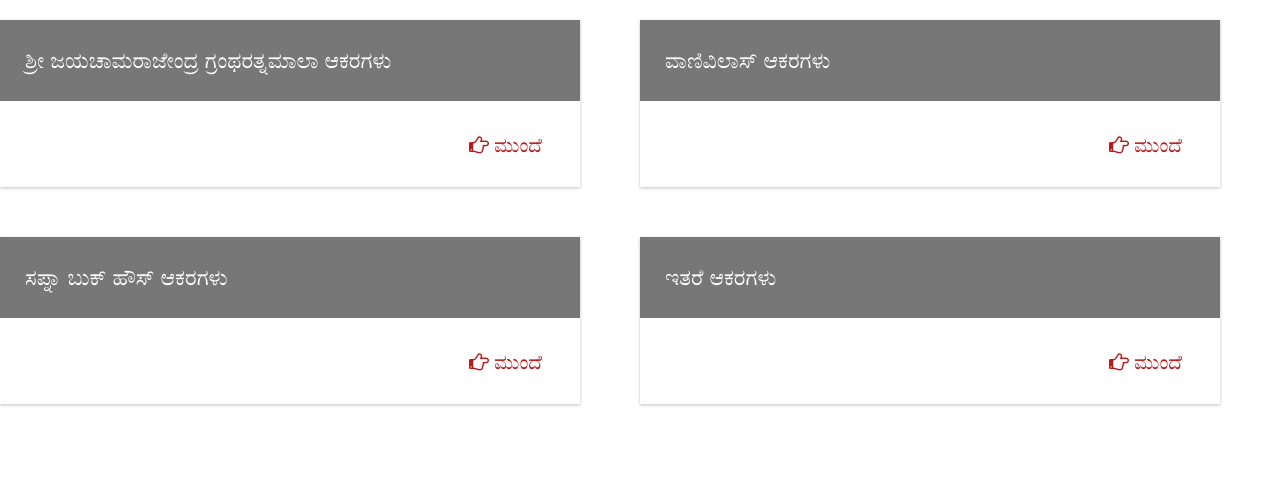
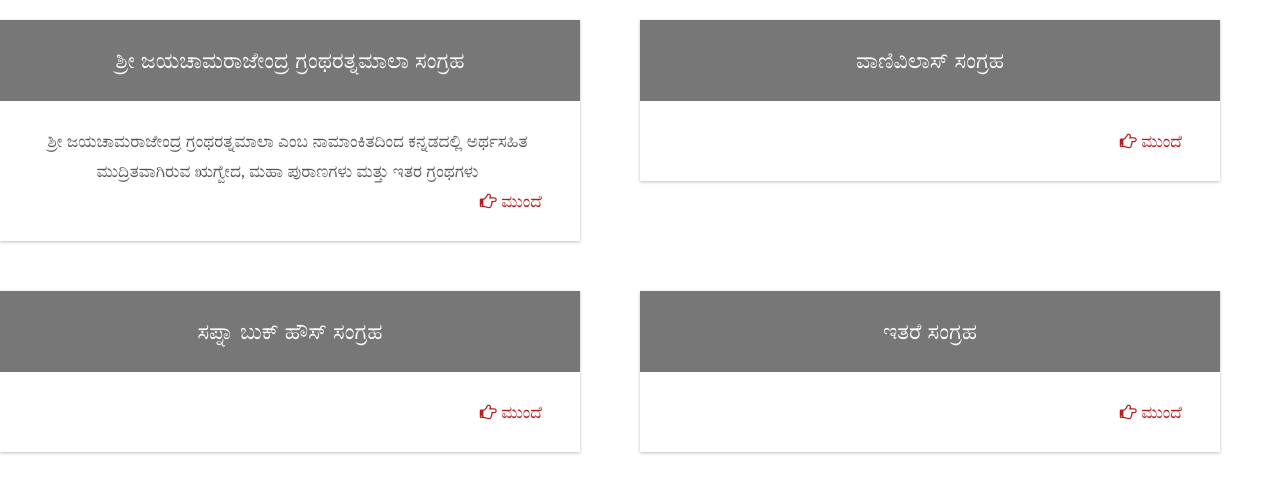
Before and after one commit to Shruthisdst/grm-mvc, a PHP site: the page made by application/views/flat/2-ಸಂಗ್ರಹ/index.php in a window 1280 px wide. Shown: the part 50-543 px from the top of the page. Run offline with PHP 8.4, Linux system fonts and the light colour scheme; the template is opened without the code that fills it, so the values that code supplies are empty; some libraries are stand-ins or nearby versions.

Commit message:
No. 3 some text modified

```diff
--- a/application/views/flat/2-ಸಂಗ್ರಹ/index.php
+++ b/application/views/flat/2-ಸಂಗ್ರಹ/index.php
@@ -2,15 +2,16 @@
     <div class="row">
         <div class="col-md-6 clear-paddings">
             <div class="structure-1">
-                <h2 class="lead">ಶ್ರೀ ಜಯಚಾಮರಾಜೇಂದ್ರ ಗ್ರಂಥರತ್ನಮಾಲಾ ಆಕರಗಳು</h2>
+                <h2 class="lead">ಶ್ರೀ ಜಯಚಾಮರಾಜೇಂದ್ರ ಗ್ರಂಥರತ್ನಮಾಲಾ ಸಂಗ್ರಹ</h2>
                 <ul class="list-inline">
+					<li class="small-text">ಶ್ರೀ ಜಯಚಾಮರಾಜೇಂದ್ರ ಗ್ರಂಥರತ್ನಮಾಲಾ ಎಂಬ ನಾಮಾಂಕಿತದಿಂದ ಕನ್ನಡದಲ್ಲಿ ಅರ್ಥಸಹಿತ ಮುದ್ರಿತವಾಗಿರುವ ಋಗ್ವೇದ, ಮಹಾ ಪುರಾಣಗಳು ಮತ್ತು ಇತರ ಗ್ರಂಥಗಳು</li>
 					<li><a href="puranagalu"><i class="fa fa-hand-o-right" aria-hidden="true"></i>&nbsp;ಮುಂದೆ</a></li>
                 </ul>
             </div>
         </div>
         <div class="col-md-6 clear-paddings">
             <div class="structure-1">
-                <h2 class="lead">ವಾಣಿವಿಲಾಸ್ ಆಕರಗಳು</h2>
+                <h2 class="lead">ವಾಣಿವಿಲಾಸ್ ಸಂಗ್ರಹ</h2>
                 <ul class="list-inline">
 					<li><a href=""><i class="fa fa-hand-o-right" aria-hidden="true"></i>&nbsp;ಮುಂದೆ</a></li>
                 </ul>
@@ -20,7 +21,7 @@
     <div class="row">
         <div class="col-md-6 clear-paddings">
             <div class="structure-1">
-                <h2 class="lead">ಸಪ್ನಾ ಬುಕ್ ಹೌಸ್ ಆಕರಗಳು</h2>
+                <h2 class="lead">ಸಪ್ನಾ ಬುಕ್ ಹೌಸ್ ಸಂಗ್ರಹ</h2>
                 <ul class="list-inline">
 					<li><a href=""><i class="fa fa-hand-o-right" aria-hidden="true"></i>&nbsp;ಮುಂದೆ</a></li>
                 </ul>
@@ -28,7 +29,7 @@
         </div>
         <div class="col-md-6 clear-paddings">
             <div class="structure-1">
-                <h2 class="lead">ಇತರೆ ಆಕರಗಳು</h2>
+                <h2 class="lead">ಇತರೆ ಸಂಗ್ರಹ</h2>
                 <ul class="list-inline">
 					<li><a href=""><i class="fa fa-hand-o-right" aria-hidden="true"></i>&nbsp;ಮುಂದೆ</a></li>
                 </ul>
--- a/application/views/flat/2-ಸಂಗ್ರಹ/other.php
+++ b/application/views/flat/2-ಸಂಗ್ರಹ/other.php
@@ -1,11 +1,11 @@
-<h1>ಶ್ರೀ ಜಯಚಾಮರಾಜೇಂದ್ರ ಗ್ರಂಥರತ್ನಮಾಲಾ ಆಕರಗಳು</h1>
+<h1>ಶ್ರೀ ಜಯಚಾಮರಾಜೇಂದ್ರ ಗ್ರಂಥರತ್ನಮಾಲಾ ಸಂಗ್ರಹ</h1>
 <div class="container-fluid">
     <div class="list-unstyled list-inline attr-list">
         <a id="puranagalu" href="<?=BASE_URL?>ಸಂಗ್ರಹ/puranagalu">ಪುರಾಣಗಳು</a>
         <a id="rigveda" href="<?=BASE_URL?>ಸಂಗ್ರಹ/rigveda">ಋಗ್ವೇದ ಸಂಹಿತಾ</a>
         <a id="other" class="active" href="<?=BASE_URL?>ಸಂಗ್ರಹ/other">ಇತರೆ</a>
     </div>
-    <div class="row column-3 columnar-list">
+    <div class="row column-2 columnar-list">
 		<ol>
 			<li class="gap-below"><a href="<?=BASE_URL?>listing/treeview/001">ಶ್ರೀ ಗುರುಗೀತಾ</a></li>
 			<li class="gap-below"><a href="<?=BASE_URL?>listing/treeview/002">ಶ್ರೀ ಶಿವಗೀತಾ</a></li>
@@ -28,6 +28,7 @@
 			<li class="gap-below"><a href="<?=BASE_URL?>listing/purana/ಶ್ರೀ ಲಲಿತೋಪಾಖ್ಯಾನಂ">ಶ್ರೀ ಲಲಿತೋಪಾಖ್ಯಾನಂ (2 ಸಂಪುಟಗಳು)</a></li>
 			<li class="gap-below"><a href="<?=VOL_URL?>285/index.djvu">ವರಿವಸ್ಯಾ ರಹಸ್ಯಂ</a></li>
 			<li class="gap-below"><a href="<?=VOL_URL?>324/index.djvu">ವನದುರ್ಗೋಪನಿಷತ್‍</a></li>
+			<li class="gap-below"><a href="<?=VOL_URL?>325/index.djvu">ಶಾಕ್ತೋಪನಿಷದಃ</a></li>
 		</ol>
     </div>
 </div>
--- a/application/views/flat/2-ಸಂಗ್ರಹ/puranagalu.php
+++ b/application/views/flat/2-ಸಂಗ್ರಹ/puranagalu.php
@@ -1,11 +1,11 @@
-<h1>ಶ್ರೀ ಜಯಚಾಮರಾಜೇಂದ್ರ ಗ್ರಂಥರತ್ನಮಾಲಾ ಆಕರಗಳು</h1>
+<h1>ಶ್ರೀ ಜಯಚಾಮರಾಜೇಂದ್ರ ಗ್ರಂಥರತ್ನಮಾಲಾ ಸಂಗ್ರಹ</h1>
 <div class="container-fluid">
     <div class="list-unstyled list-inline attr-list">
         <a id="puranagalu" class="active" href="<?=BASE_URL?>ಸಂಗ್ರಹ/puranagalu">ಪುರಾಣಗಳು</a>
         <a id="rigveda" href="<?=BASE_URL?>ಸಂಗ್ರಹ/rigveda">ಋಗ್ವೇದ ಸಂಹಿತಾ</a>
         <a id="other" href="<?=BASE_URL?>ಸಂಗ್ರಹ/other">ಇತರೆ</a>
     </div>
-    <div class="row column-3 columnar-list">
+    <div class="row column-2 columnar-list">
 		<ol>
 			<li class="gap-below"><a href="<?=BASE_URL?>listing/purana/ಶಿವಮಹಾಪುರಾಣ">ಶಿವಮಹಾಪುರಾಣ (12 ಸಂಪುಟಗಳು)</a></li>
 			<li class="gap-below"><a href="<?=BASE_URL?>listing/purana/ಶ್ರೀಸ್ಕಾಂದಮಹಾಪುರಾಣ">ಸ್ಕಾಂದ ಪುರಾಣ (30 ಸಂಪುಟಗಳು)</a></li>
--- a/application/views/flat/2-ಸಂಗ್ರಹ/rigveda.php
+++ b/application/views/flat/2-ಸಂಗ್ರಹ/rigveda.php
@@ -1,11 +1,11 @@
-<h1>ಶ್ರೀ ಜಯಚಾಮರಾಜೇಂದ್ರ ಗ್ರಂಥರತ್ನಮಾಲಾ ಆಕರಗಳು</h1>
+<h1>ಶ್ರೀ ಜಯಚಾಮರಾಜೇಂದ್ರ ಗ್ರಂಥರತ್ನಮಾಲಾ ಸಂಗ್ರಹ</h1>
 <div class="container-fluid">
     <div class="list-unstyled list-inline attr-list">
         <a id="puranagalu" href="<?=BASE_URL?>ಸಂಗ್ರಹ/puranagalu">ಪುರಾಣಗಳು</a>
         <a id="rigveda" class="active" href="<?=BASE_URL?>ಸಂಗ್ರಹ/rigveda">ಋಗ್ವೇದ ಸಂಹಿತಾ</a>
         <a id="other" href="<?=BASE_URL?>ಸಂಗ್ರಹ/other">ಇತರೆ</a>
     </div>
-    <div class="row column-3 columnar-list">
+    <div class="row column-2 columnar-list">
 		<ol>
 			<li class="gap-below"><a href="<?=BASE_URL?>listing/treeview/288">ಋಗ್ವೇದಸಂಹಿತಾ ಭಾಗ–೧</a></li>
 			<li class="gap-below"><a href="<?=BASE_URL?>listing/treeview/289">ಋಗ್ವೇದಸಂಹಿತಾ ಭಾಗ–೨–ಪ್ರಥಮಾಷ್ಟಕ ಪ್ರಥಮಾಧ್ಯಾಯ</a></li>
--- a/public/css/flat.css
+++ b/public/css/flat.css
@@ -647,6 +647,7 @@
   font-size: 22px;
   min-width: 120px;
   background-color: #777;
+  text-align: center;
 }
 h2.lead-head.red{
   background-color: #BF360C;
@@ -659,12 +660,12 @@ h2.lead-head.blue{
   text-align: right;
 }
 .structure-1 li{
-  font-size: 20px;
+  font-size: 17px;
   text-align: center;
-  line-height: 36px;
+  line-height: 30px;
 }
 .structure-1 li a{
-  font-size: 20px;
+  font-size: 17px;
   color: #B71C1C;
   padding: 0 8px;
 }
```
